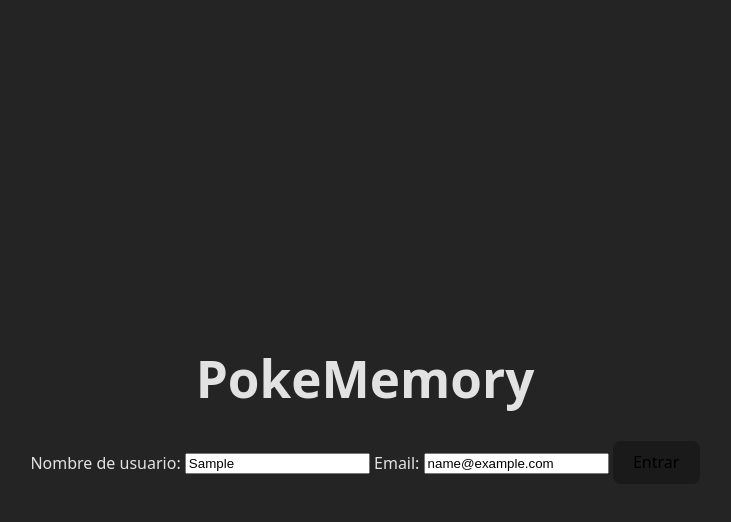
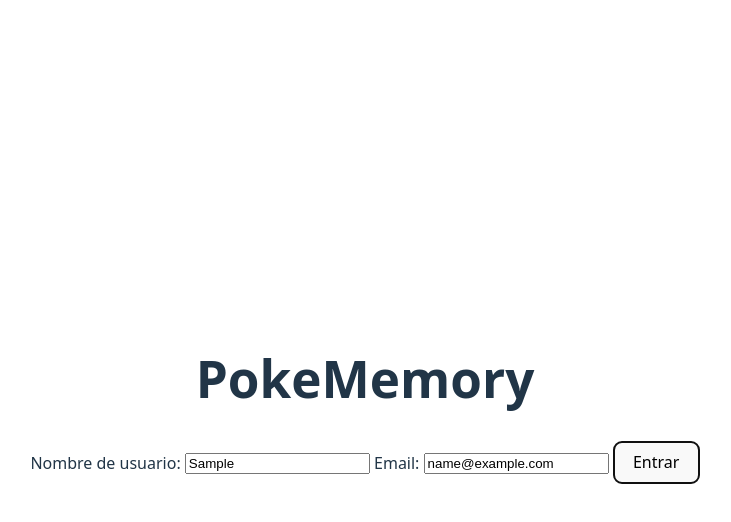
Before and after one commit to raulperezhinojal/Pokememory, a website built with Vite: page Pokemory/index.html in a window 1280 px wide. Both pictures are taken after typing "Sample", "name@example.com" into the empty fields and a click on the button "Entrar". Shown: the whole page, without its empty margins (275-1006 px from the left). Built offline with nearby package versions, Linux system fonts and the light colour scheme; no server answers.

Commit message:
Mejorar los estilos de interacción del botón
Agrega estados de hover y focus para los botones e introduce soporte para esquema de colores claro con colores ajustados para enlaces y botones.

```diff
--- a/Pokemory/src/style.css
+++ b/Pokemory/src/style.css
@@ -78,9 +78,23 @@ button {
   cursor: pointer;
   transition: border-color 0.25s;
 }
+button:hover {
+  border-color: #646cff;
 }
+button:focus,
+button:focus-visible {
+  outline: 4px auto -webkit-focus-ring-color;
 }
 
+@media (prefers-color-scheme: light) {
+  :root {
+    color: #213547;
+    background-color: #ffffff;
   }
+  a:hover {
+    color: #747bff;
   }
+  button {
+    background-color: #f9f9f9;
   }
+}
```
